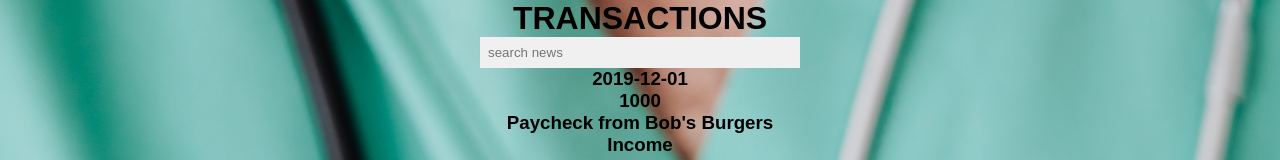
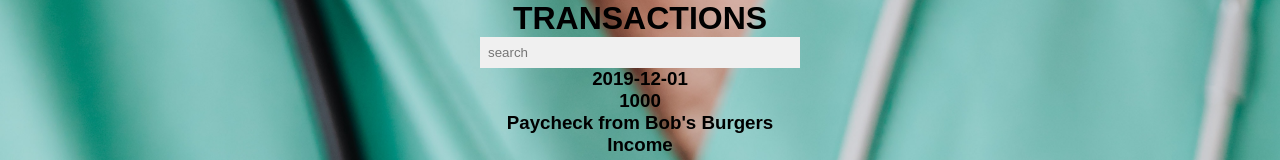
Before and after one commit to Max-Mahinda/-home-max-moringa-course-work-react-react-challenge-week1, a React (Create React App) app: page / in a window 1280 px wide. Shown: the top 160 px of the page. Built offline with nearby package versions, Linux system fonts and the light colour scheme; data requests are answered from the project's data file.

Commit message:
searchbar update

```diff
--- a/src/App.js
+++ b/src/App.js
@@ -20,7 +20,7 @@ function App() {
 
   //fetch transactions
   const fetchTransactions = async () => {
-    const res = await fetch ('http://localhost:3000/transactions')
+    const res = await fetch ('http://localhost:3333/transactions')
     const data = await res.json()
     setTransactions(data)
 
@@ -48,7 +48,7 @@ function App() {
     <div className="App">
 
     <Header />
-    <SearchBar keyword={keyword} onchange ={updateKeyword}/>
+    <SearchBar keyword={keyword} onChange ={updateKeyword}/>
     <Transactions transactions={transactions} onchange = {updateKeyword}/>
     <AddTransaction onAdd = {addTransaction}/>
     </div>
--- a/src/SearhaBar.js
+++ b/src/SearhaBar.js
@@ -5,7 +5,7 @@ const SearchBar = ({keyword, onChange}) => {
        style={BarStyle}
        key="search-bar"
        value={keyword}
-       placeholder={"search news"}
+       placeholder={"search"}
        onChange={(e) => onChange(e.target.value)}
       />
     );
```
